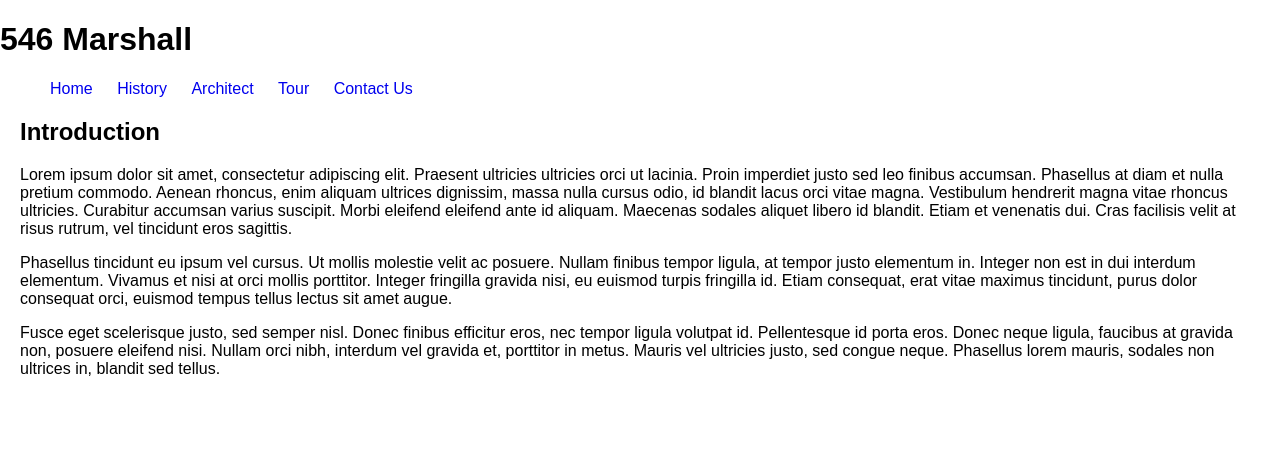
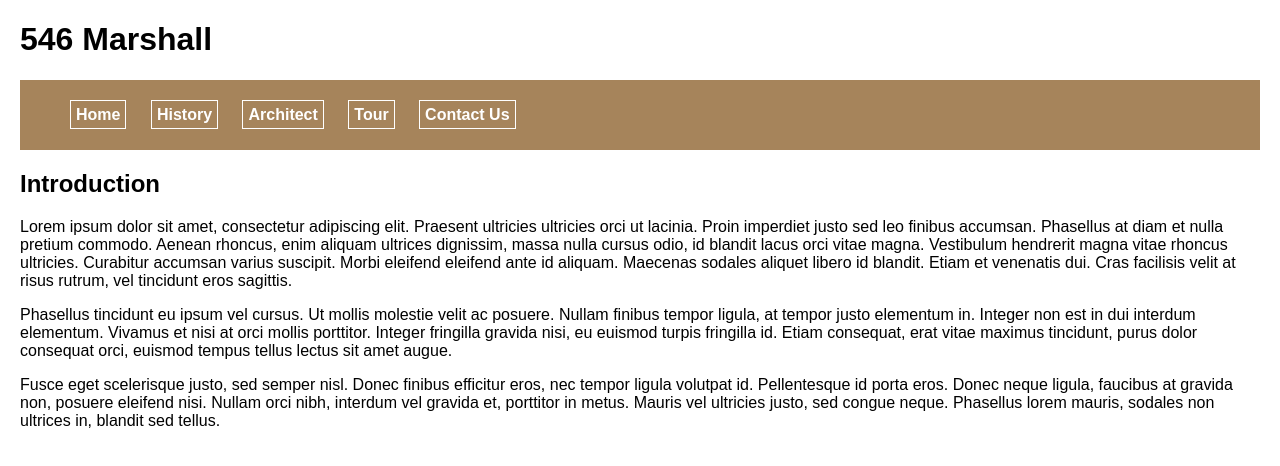
Before and after one commit to colinchmiller/546_Marshall, a website: page client/views/index.html in a window 1280 px wide. Drawn offline with Linux system fonts and the light colour scheme; files that its build step writes are made by us from their sources; files whose address does not match are found by name.

Commit message:
style navigation bar with color, font and hover

```diff
--- a/client/styles/stylesheet.css
+++ b/client/styles/stylesheet.css
@@ -1,12 +1,25 @@
+header{
+  margin: 0 20px 0 20px;
+}
+nav {
+  background-color: #A6845B;
+  padding: 10px;
+}
 nav li{
   display: inline;
-  padding: 10px;
+  padding-right: 20px;
 }
-
 nav a{
+  color: #ffffff;
   text-decoration: none;
+  font-weight: 900;
+  border: 1px solid #ffffff;
+  padding: 5px;
 }
-
+nav a:hover{
+  color: #000000;
+  border: 2px solid #000000;
+}
 .wrapper{
   width: auto;
   margin: 0 20px 0 20px;
--- a/client/views/index.html
+++ b/client/views/index.html
@@ -11,6 +11,7 @@
   </head>
 
   <body>
+    <header>
       <h1>546 Marshall</h1>
       <nav><ul>
         <li><a href="/#/home">Home</a></li>
@@ -19,6 +20,7 @@
         <li><a href="/#/tour">Tour</a></li>
         <li><a href="/#/contact">Contact Us</a></li>
       </ul></nav>
+  </header>
 
     <div ng-view></div>
   </body>
--- a/server/public/assets/styles/stylesheet.css
+++ b/server/public/assets/styles/stylesheet.css
@@ -1,12 +1,25 @@
+header{
+  margin: 0 20px 0 20px;
+}
+nav {
+  background-color: #A6845B;
+  padding: 10px;
+}
 nav li{
   display: inline;
-  padding: 10px;
+  padding-right: 20px;
 }
-
 nav a{
+  color: #ffffff;
   text-decoration: none;
+  font-weight: 900;
+  border: 1px solid #ffffff;
+  padding: 5px;
 }
-
+nav a:hover{
+  color: #000000;
+  border: 2px solid #000000;
+}
 .wrapper{
   width: auto;
   margin: 0 20px 0 20px;
```
Also changed, not shown: server/public/assets/views/index.html (+2 -0 lines). Lines whose indentation alone changed are shown as unchanged.
